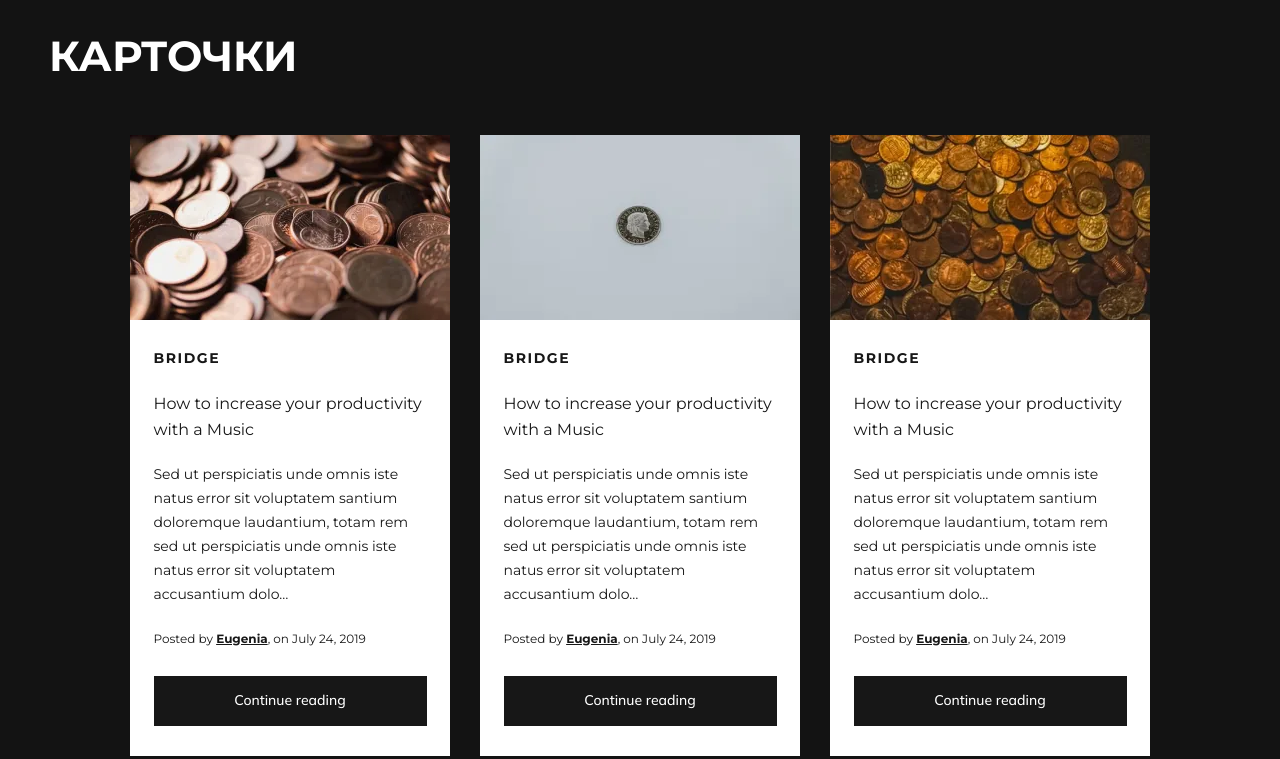
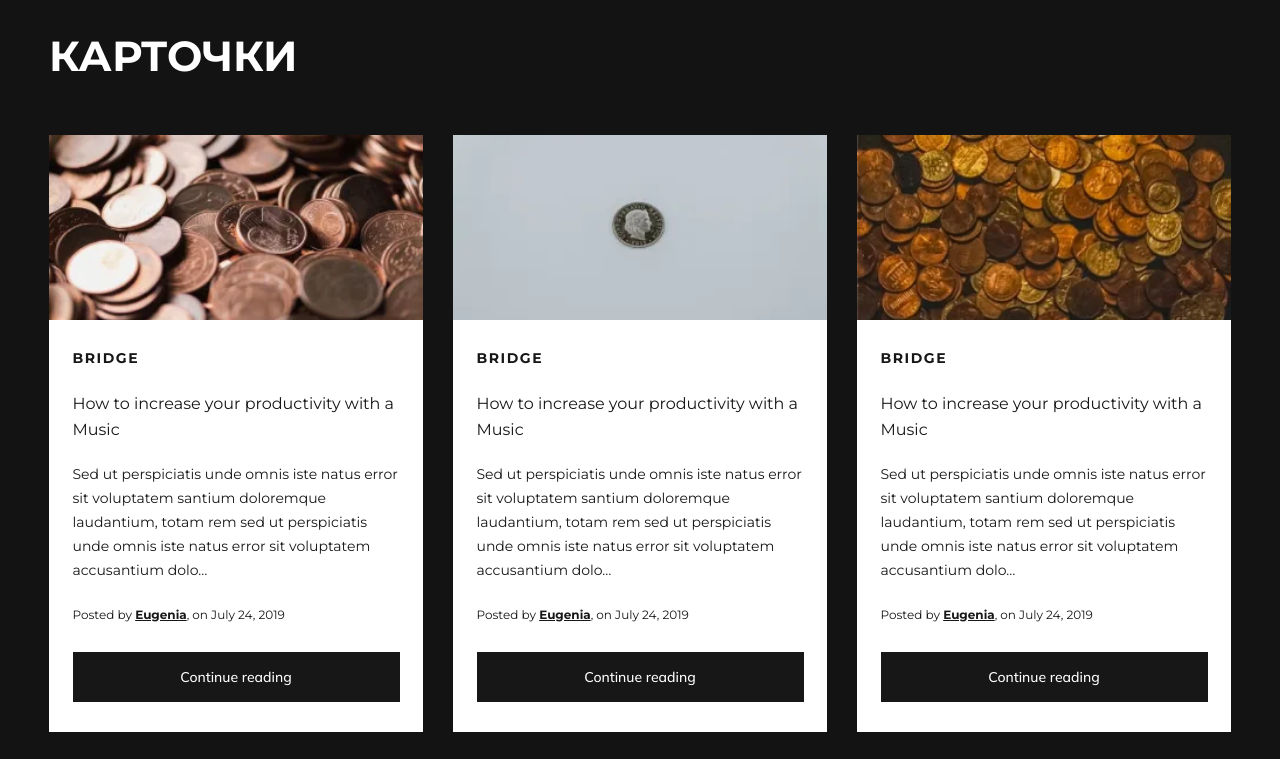
Before and after one commit to Vallek/magwai-test, a website: page source/index.html in a window 1280 px wide. Shown: the part 1180-1939 px from the top of the page. Drawn offline with nearby package versions, Linux system fonts and the light colour scheme; files that its build step writes are made by us from their sources; no server answers.

Commit message:
резина у карточек

```diff
--- a/source/styles/blocks/cards.scss
+++ b/source/styles/blocks/cards.scss
@@ -28,7 +28,7 @@
 
 .cards__items {
 	display: grid;
-	grid-template-columns: repeat(auto-fill, 320px);
+	grid-template-columns: repeat(auto-fill, minmax(320px, 1fr));
 	grid-template-rows: repeat(6, auto);
 	justify-content: center;
 	gap: 30px;
@@ -57,6 +57,7 @@
 }
 
 .cards__image {
+	object-fit: cover;
 	max-width: unset;
 	width: calc(100% + var(--side-padding)*2);
 	margin-left: calc(var(--side-padding) * -1);
```
